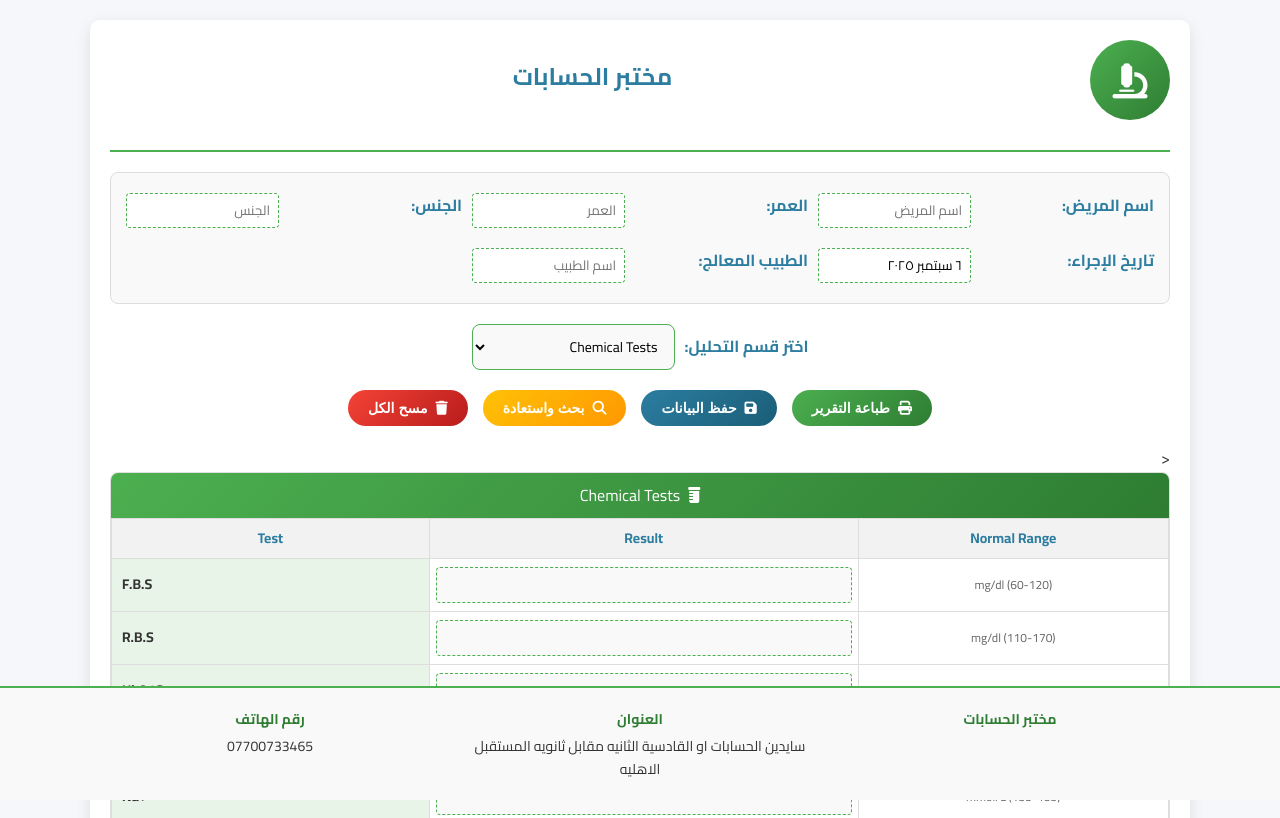
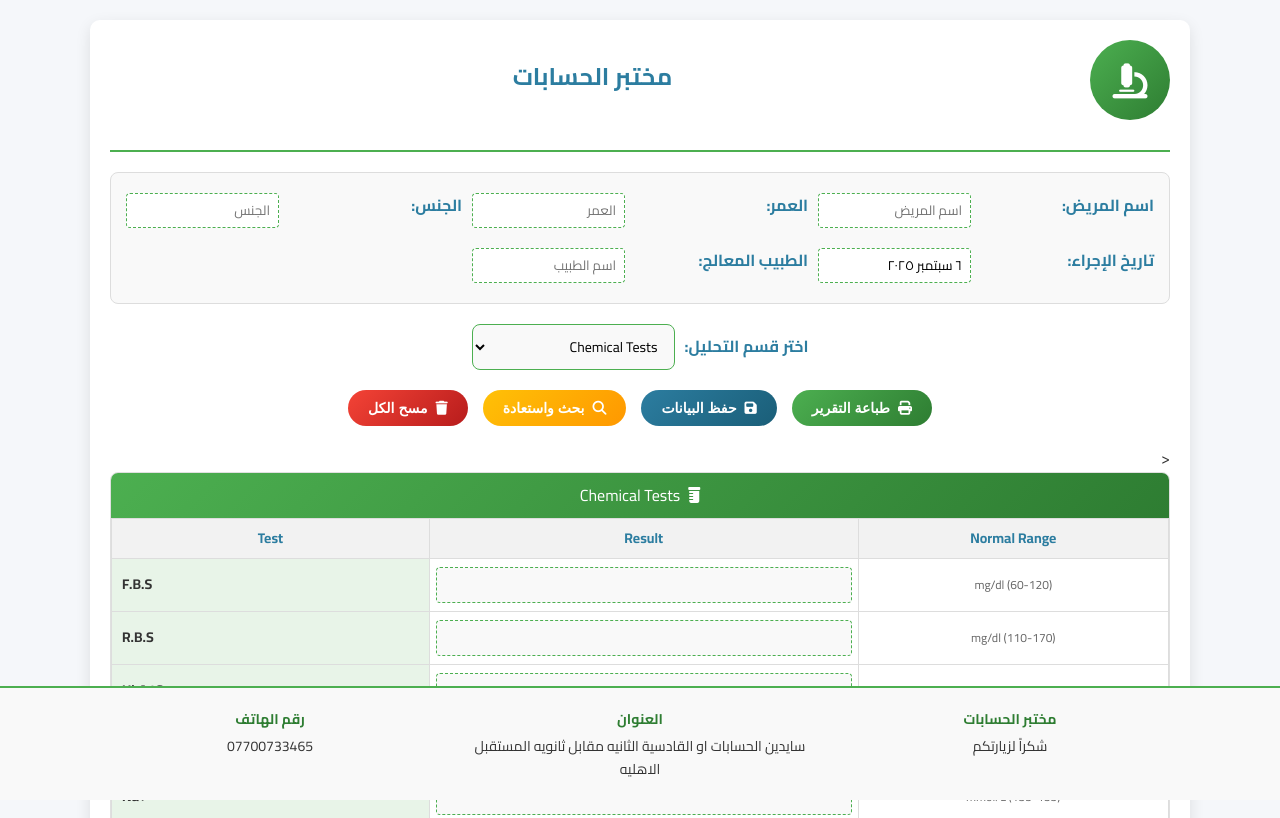
Before and after one commit to jasem1000/jasem, a plain HTML site: page index.html in a window 1280 px wide. Shown: the top 818 px of the page. Drawn offline with Linux system fonts and the light colour scheme.

Commit message:
Update index.html

```diff
--- a/index.html
+++ b/index.html
@@ -1503,6 +1503,8 @@
         <div class="lab-footer-content">
             <div class="lab-footer-item">
                 <div class="lab-footer-title">مختبر  الحسابات</div>
+              <div>  شكراً لزيارتكم</div>
+
             </div>
             <div class="lab-footer-item">
                 <div class="lab-footer-title">العنوان</div>
```
